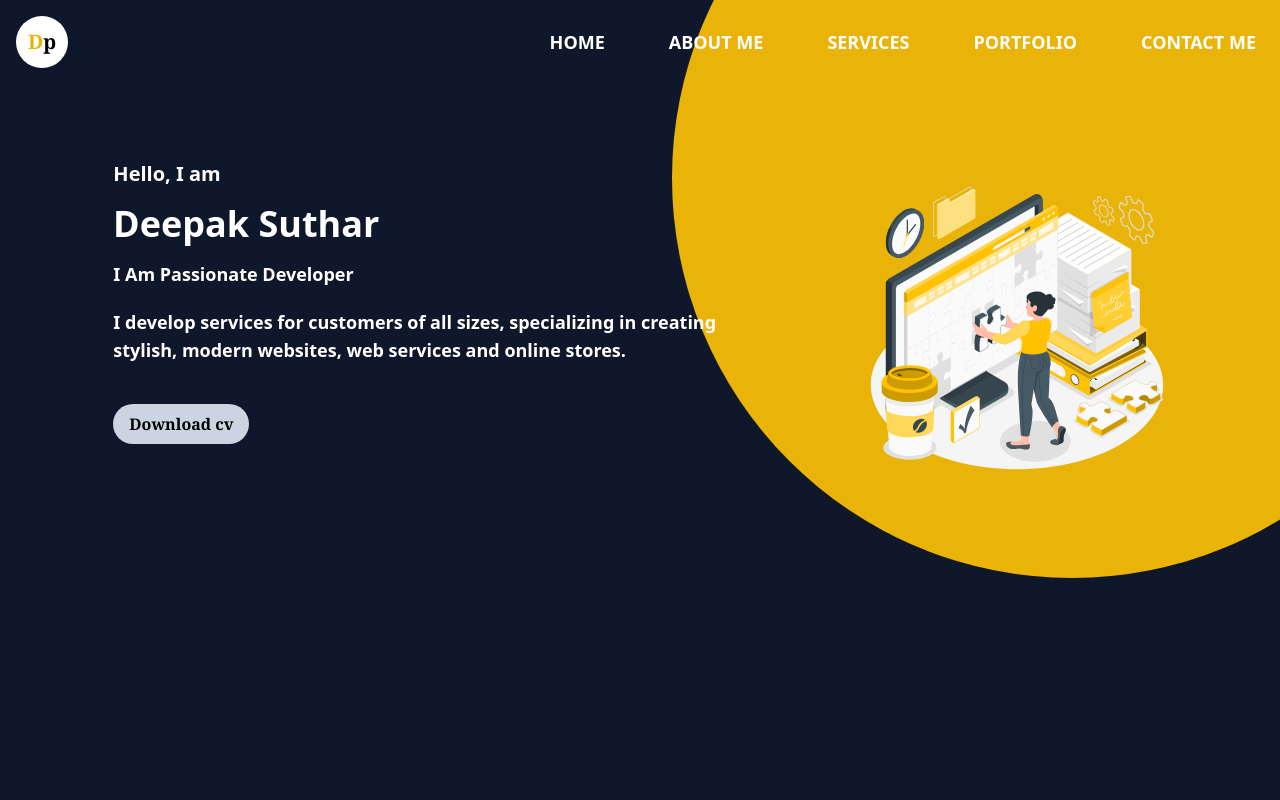
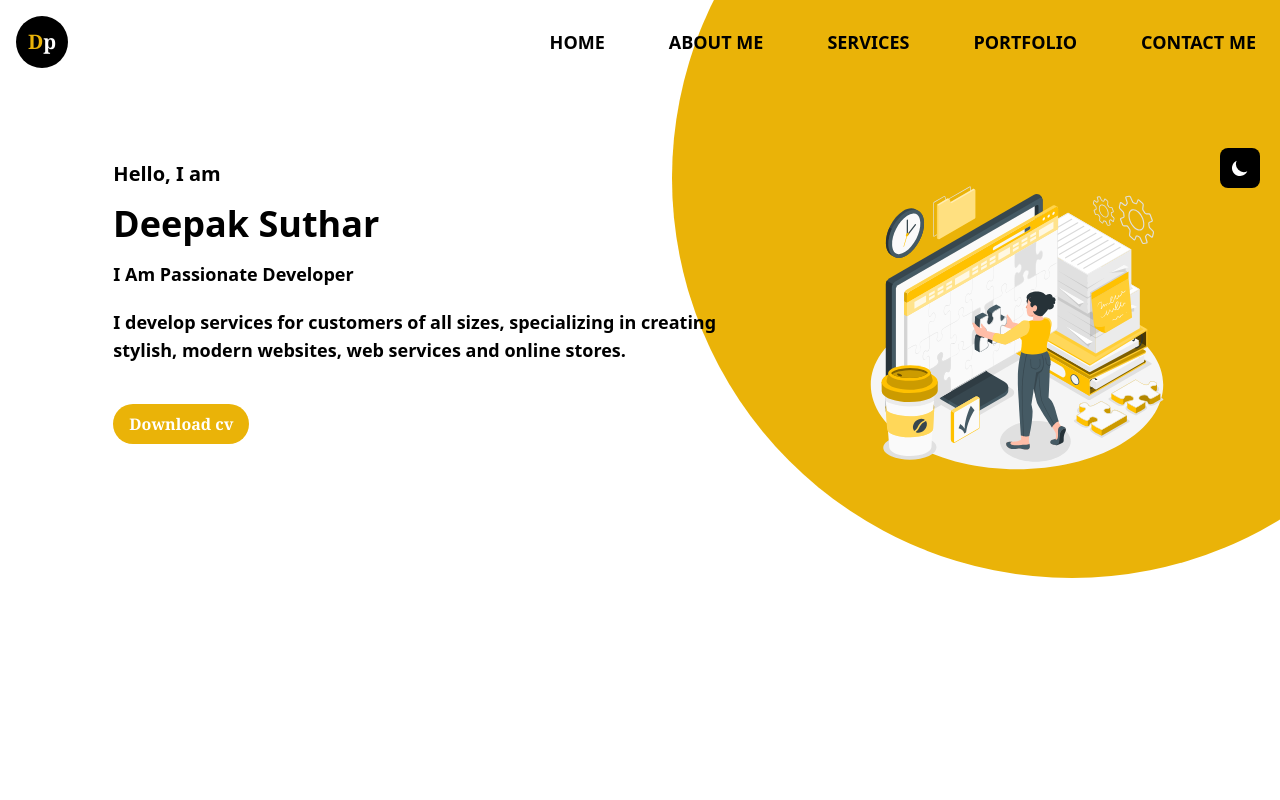
Before and after one commit to deepaksuthar01/portfolio, a React (Vite) app: page / in a window 1280 px wide. Shown: the top 800 px of the page. Built offline with nearby package versions, Linux system fonts and the light colour scheme.

Commit message:
toggle button for theme color

```diff
--- a/index.html
+++ b/index.html
@@ -1,5 +1,5 @@
 <!doctype html>
-<html lang="en" class="scroll-smooth dark">
+<html lang="en" class="scroll-smooth">
   <head>
     <meta charset="UTF-8" />
     <link rel="icon" type="image/svg+xml" href="/vite.svg" />
--- a/src/App.jsx
+++ b/src/App.jsx
@@ -2,7 +2,6 @@
 import AboutMe from "./components/sections/AboutMe";
 import Contact from "./components/sections/Contact";
 import Educations from "./components/sections/Educations";
-import Experience from "./components/sections/Experience";
 import Footer from "./components/sections/Footer";
 import Header from "./components/sections/Header";
 import Hero from "./components/sections/Hero";
@@ -24,7 +23,6 @@
       <main>
         <AboutMe />
         <Educations />
-        <Experience />
         <Services />
         <Portfolio />
         <Contact />
--- a/src/components/sections/Hero.jsx
+++ b/src/components/sections/Hero.jsx
@@ -1,9 +1,54 @@
 import { FaBars } from "react-icons/fa";
 import { MultitaskingMan, WorkingMan } from "../../assets/images";
+import { useEffect } from "react";
 const Hero = () => {
+
+const toggleHandler =() =>{
+    var themeToggleDarkIcon = document.getElementById('theme-toggle-dark-icon');
+    var themeToggleLightIcon = document.getElementById('theme-toggle-light-icon');
+    // toggle icons inside button
+    themeToggleDarkIcon.classList.toggle('hidden');
+    themeToggleLightIcon.classList.toggle('hidden');
+
+    // if set via local storage previously
+    if (localStorage.getItem('color-theme')) {
+        if (localStorage.getItem('color-theme') === 'light') {
+            document.documentElement.classList.add('dark');
+            localStorage.setItem('color-theme', 'dark');
+        } else {
+            document.documentElement.classList.remove('dark');
+            localStorage.setItem('color-theme', 'light');
+        }
+
+    // if NOT set via local storage previously
+    } else {
+        if (document.documentElement.classList.contains('dark')) {
+            document.documentElement.classList.remove('dark');
+            localStorage.setItem('color-theme', 'light');
+        } else {
+            document.documentElement.classList.add('dark');
+            localStorage.setItem('color-theme', 'dark');
+        }
+    }
+}
+
+    useEffect(()=>{
+        if (localStorage.getItem('color-theme') === 'dark' || (!('color-theme' in localStorage) && window.matchMedia('(prefers-color-scheme: dark)').matches)) {
+            document.getElementById('theme-toggle-light-icon').classList.remove('hidden');
+        } else {
+            document.getElementById('theme-toggle-dark-icon').classList.remove('hidden');
+        }
+    },[]);
     return (
       <div id="home" className="site-bg lg:h-screen w-full pt-32 overflow-hidden ">
+
         <div className="relative">
+            <div className="absolute top-0 right-0 z-10">
+                <button id="theme-toggle" type="button" className="text-white dark:text-gray-400 hover:bg-gray-100 hover:text-black dark:hover:bg-gray-700 focus:outline-none focus:ring-4 focus:ring-gray-200 dark:focus:ring-gray-700 rounded-lg text-sm p-2.5 m-5  bg-black" onClick={toggleHandler}>
+                    <svg id="theme-toggle-dark-icon" className="hidden w-5 h-5" fill="currentColor" viewBox="0 0 20 20" xmlns="http://www.w3.org/2000/svg"><path d="M17.293 13.293A8 8 0 016.707 2.707a8.001 8.001 0 1010.586 10.586z"></path></svg>
+                    <svg id="theme-toggle-light-icon" className="hidden w-5 h-5" fill="currentColor" viewBox="0 0 20 20" xmlns="http://www.w3.org/2000/svg"><path d="M10 2a1 1 0 011 1v1a1 1 0 11-2 0V3a1 1 0 011-1zm4 8a4 4 0 11-8 0 4 4 0 018 0zm-.464 4.95l.707.707a1 1 0 001.414-1.414l-.707-.707a1 1 0 00-1.414 1.414zm2.12-10.607a1 1 0 010 1.414l-.706.707a1 1 0 11-1.414-1.414l.707-.707a1 1 0 011.414 0zM17 11a1 1 0 100-2h-1a1 1 0 100 2h1zm-7 4a1 1 0 011 1v1a1 1 0 11-2 0v-1a1 1 0 011-1zM5.05 6.464A1 1 0 106.465 5.05l-.708-.707a1 1 0 00-1.414 1.414l.707.707zm1.414 8.486l-.707.707a1 1 0 01-1.414-1.414l.707-.707a1 1 0 011.414 1.414zM4 11a1 1 0 100-2H3a1 1 0 000 2h1z" fillRule="evenodd" clipRule="evenodd"></path></svg>
+                </button>
+            </div>
             <div className="absolute -top-[350px] -right-[192px] w-[50rem] h-[50rem] bg-yellow-500 rounded-full" data-aos="fade-down-left"  data-aos-easing="ease-in-sine" data-aos-duration="2000"></div>
         </div>
         <div className="flex justify-evenly max-lg:flex-col-reverse items-center relative z-0">
```
